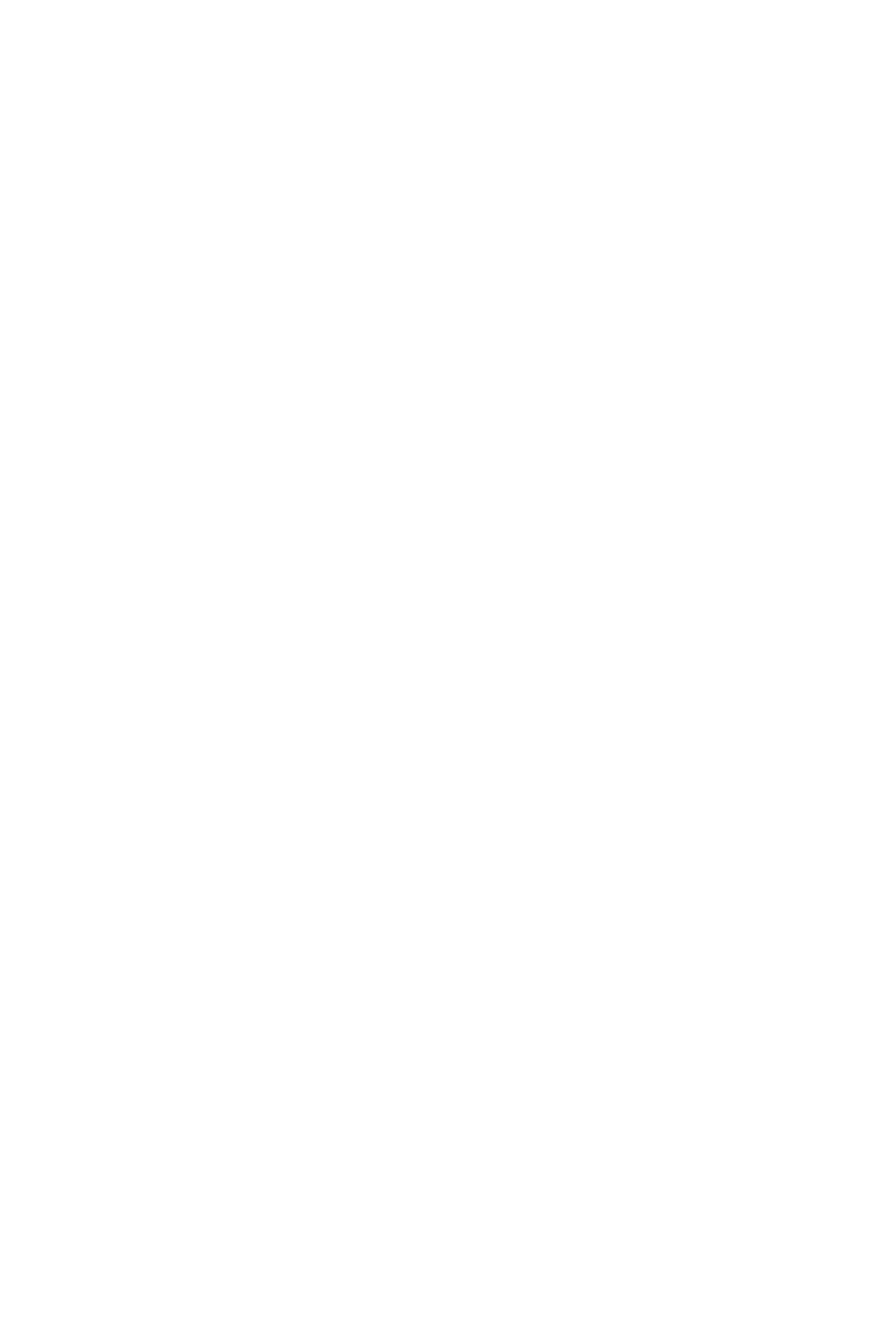
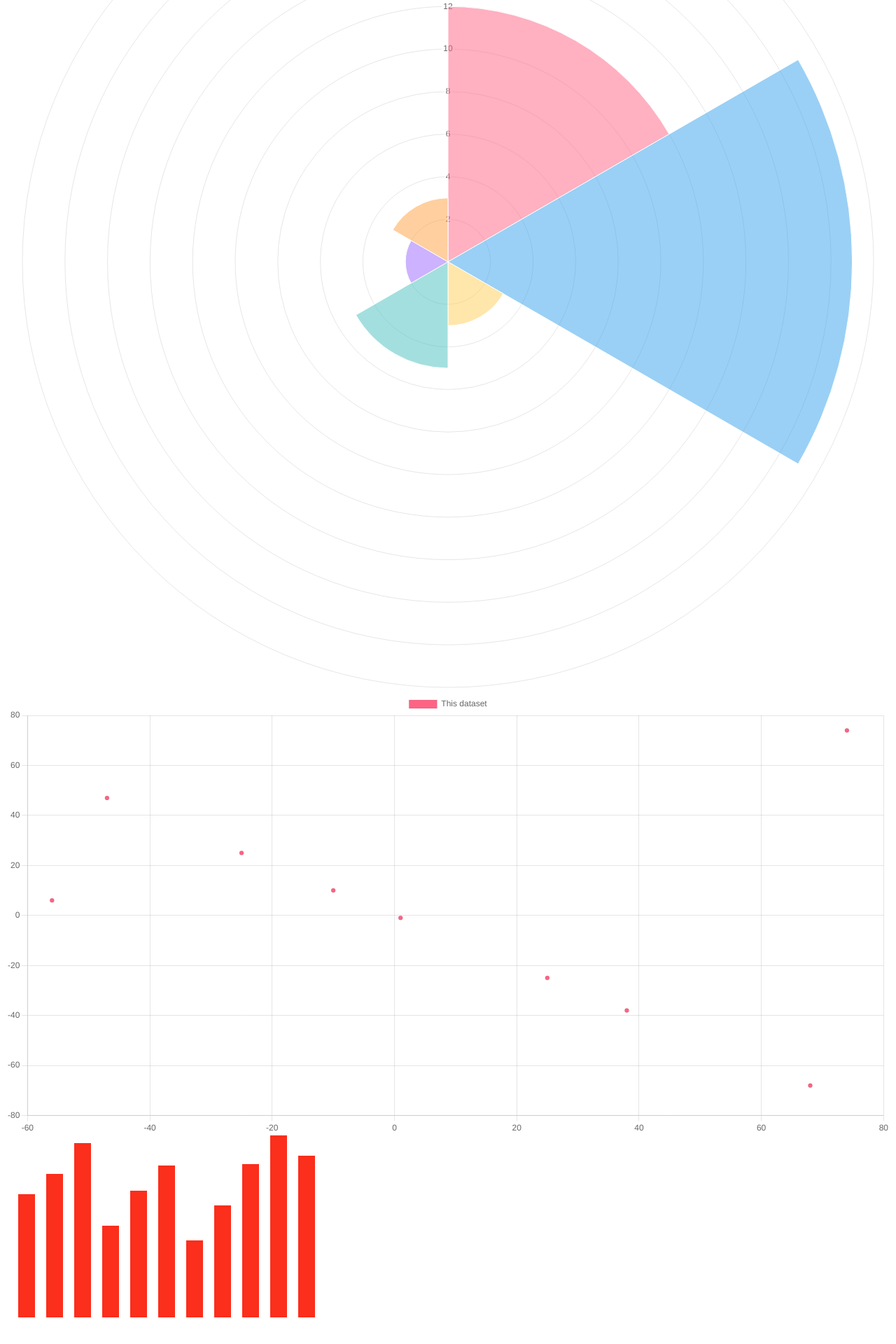
Before and after one commit to flippedcoder/data-vis, a React (Create React App) app in the folder react-client/: page / in a window 1280 px wide. Shown: the part 354-2274 px from the top of the page at 70% size. Before the commit the page ends 800 px from the top, so only its background shows below. Built offline with nearby package versions, Linux system fonts and the light colour scheme.

Commit message:
added new charts

```diff
--- a/react-client/package.json
+++ b/react-client/package.json
@@ -10,8 +10,11 @@
     "@visx/mock-data": "^2.1.2",
     "@visx/scale": "^2.2.2",
     "@visx/shape": "^2.2.2",
+    "chart.js": "^3.7.0",
     "d3": "^7.1.1",
+    "faker": "^6.6.6",
     "react": "^17.0.2",
+    "react-chartjs-2": "^4.0.1",
     "react-dom": "^17.0.2",
     "react-scripts": "4.0.3",
     "web-vitals": "^1.0.1"
--- a/react-client/src/App.js
+++ b/react-client/src/App.js
@@ -1,4 +1,7 @@
 import { RadarChart } from './RadarChart';
+import PolarAreaChart from './PolarArea';
+import ScatterPlot from './ScatterPlot';
+import BarChart from './BarChart';
 
 const rawData = [
     { group: 'Captain America', axis: 'Intelligence', value: 3, description: 'only human' },
@@ -60,6 +63,9 @@ function App() {
         <>
             <h1>Radar Chart</h1>
             <div id="radar"></div>
+            <PolarAreaChart />
+            <ScatterPlot />
+            <BarChart />
         </>
     )
 }
--- /dev/null
+++ b/react-client/src/PolarArea.js
@@ -0,0 +1,34 @@
+import React from 'react';
+import {
+  Chart as ChartJS,
+  RadialLinearScale,
+  ArcElement,
+  Tooltip,
+  Legend,
+} from 'chart.js';
+import { PolarArea } from 'react-chartjs-2';
+
+ChartJS.register(RadialLinearScale, ArcElement, Tooltip, Legend);
+
+export const data = {
+  labels: ['Red', 'Blue', 'Yellow', 'Green', 'Purple', 'Orange'],
+  datasets: [
+    {
+      label: '# of Votes',
+      data: [12, 19, 3, 5, 2, 3],
+      backgroundColor: [
+        'rgba(255, 99, 132, 0.5)',
+        'rgba(54, 162, 235, 0.5)',
+        'rgba(255, 206, 86, 0.5)',
+        'rgba(75, 192, 192, 0.5)',
+        'rgba(153, 102, 255, 0.5)',
+        'rgba(255, 159, 64, 0.5)',
+      ],
+      borderWidth: 1,
+    },
+  ],
+};
+
+export default function PolarAreaChart() {
+  return <PolarArea data={data} />;
+}
--- /dev/null
+++ b/react-client/src/ScatterPlot.js
@@ -0,0 +1,34 @@
+import {
+  Chart as ChartJS,
+  LinearScale,
+  PointElement,
+  LineElement,
+  Tooltip,
+  Legend,
+} from 'chart.js';
+import { Scatter } from 'react-chartjs-2';
+
+ChartJS.register(LinearScale, PointElement, LineElement, Tooltip, Legend);
+
+export const options = {
+  scales: {
+    y: {
+      beginAtZero: true,
+    },
+  },
+};
+
+export const data = {
+  labels: [-56, 74, -25, 25, 68, -47, 1, -10, 38],
+  datasets: [
+    {
+      label: 'This dataset',
+      data: [6, 74, 25, -25, -68, 47, -1, 10, -38],
+      backgroundColor: 'rgba(255, 99, 132, 1)',
+    },
+  ],
+};
+
+export default function ScatterPlot() {
+  return <Scatter options={options} data={data} />;
+}
```
Also changed, not shown: 2 other files (tests, documents, lock files or other folders).
